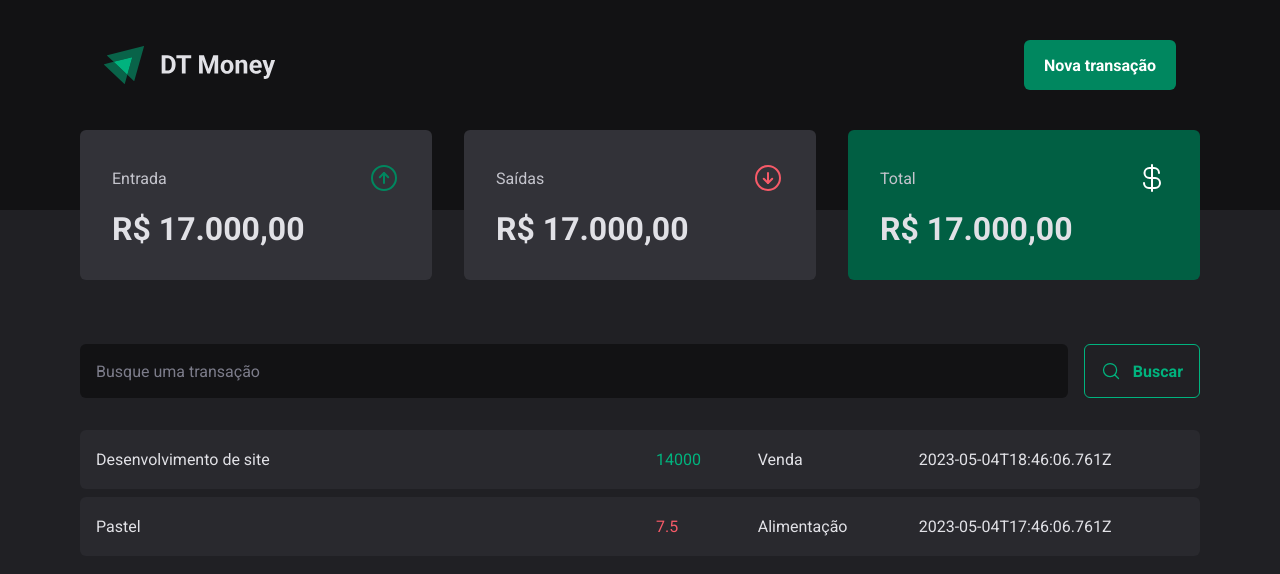
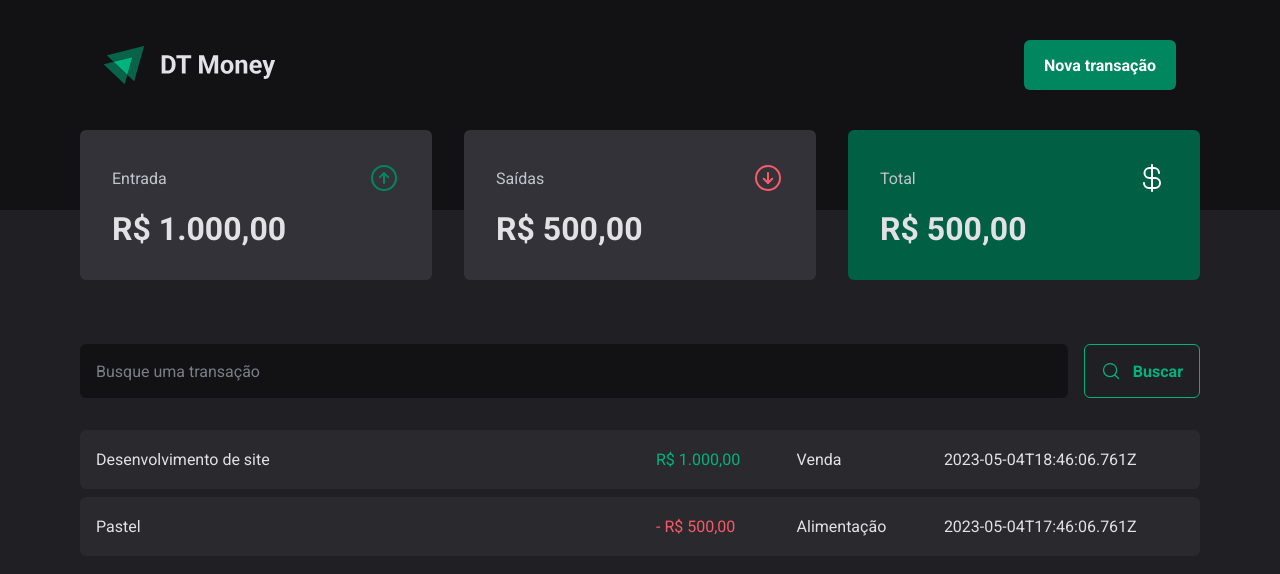
Before and after one commit to AvilyRs/dt-money, a React (Vite) app: page / in a window 1280 px wide. Shown: the top 574 px of the page. Built offline with nearby package versions, Linux system fonts and the light colour scheme; data requests are answered from the project's data file.

Commit message:
feat: summary price formatted

```diff
--- a/server.json
+++ b/server.json
@@ -5,7 +5,7 @@
       "description": "Desenvolvimento de site",
       "type": "income",
       "category": "Venda",
-      "price": 14000,
+      "price": 1000,
       "createdAt": "2023-05-04T18:46:06.761Z"
     },
     {
@@ -13,7 +13,7 @@
       "description": "Pastel",
       "type": "outcome",
       "category": "Alimentação",
-      "price": 7.5,
+      "price": 500,
       "createdAt": "2023-05-04T17:46:06.761Z"
     }
   ]
--- a/src/components/Summary/index.tsx
+++ b/src/components/Summary/index.tsx
@@ -1,6 +1,28 @@
+import { useTransactions } from '../../contexts/TransactionsContext';
+import { priceFormatter } from '../../utils/formatter';
 import { IncomeIcon, OutcomeIcon, SummaryCard, SummaryContainer, TotalIcon } from './styles';
 
 export function Summary() {
+  const { transactions } = useTransactions();
+
+  const summary = transactions.reduce((acc, transaction) => {
+    switch (transaction.type) {
+    case 'income':
+      acc.income += transaction.price;
+      acc.total += transaction.price;
+      break;
+    case 'outcome':
+      acc.outcome += transaction.price;
+      acc.total -= transaction.price;
+      break;
+    }
+    return acc;
+  }, {
+    income: 0,
+    outcome: 0,
+    total: 0
+  });
+
   return (
     <SummaryContainer>
       <SummaryCard>
@@ -8,21 +30,21 @@ export function Summary() {
           <span>Entrada</span>
           <IncomeIcon />
         </header>
-        <strong>R$ 17.000,00</strong>
+        <strong>{priceFormatter.format(summary.income)}</strong>
       </SummaryCard>
       <SummaryCard>
         <header>
           <span>Saídas</span>
           <OutcomeIcon />
         </header>
-        <strong>R$ 17.000,00</strong>
+        <strong>{priceFormatter.format(summary.outcome)}</strong>
       </SummaryCard>
       <SummaryCard variant='green'>
         <header>
           <span>Total</span>
           <TotalIcon />
         </header>
-        <strong>R$ 17.000,00</strong>
+        <strong>{priceFormatter.format(summary.total)}</strong>
       </SummaryCard>
     </SummaryContainer>
   );
--- a/src/pages/Transactions/index.tsx
+++ b/src/pages/Transactions/index.tsx
@@ -1,6 +1,7 @@
 import { Header } from '../../components/Header';
 import { Summary } from '../../components/Summary';
 import { useTransactions } from '../../contexts/TransactionsContext';
+import { priceFormatter } from '../../utils/formatter';
 import { SearchForm } from './components/SearchForm';
 
 import { PriceHighlight, TransactionsContainer, TransactionsTable } from './styles';
@@ -22,7 +23,8 @@ export function Transactions() {
                 <td width='50%'>{transaction.description}</td>
                 <td>
                   <PriceHighlight variant={transaction.type}>
-                    {transaction.price}
+                    {transaction.type === 'outcome' && '- '}
+                    {priceFormatter.format(transaction.price)}
                   </PriceHighlight>
                 </td>
                 <td>{transaction.category}</td>
--- /dev/null
+++ b/src/utils/formatter.ts
@@ -0,0 +1,6 @@
+export const dateFormatter = new Intl.DateTimeFormat('pt-BR');
+
+export const priceFormatter = new Intl.NumberFormat('pt-BR', {
+  style: 'currency',
+  currency: 'BRL'
+});
```
